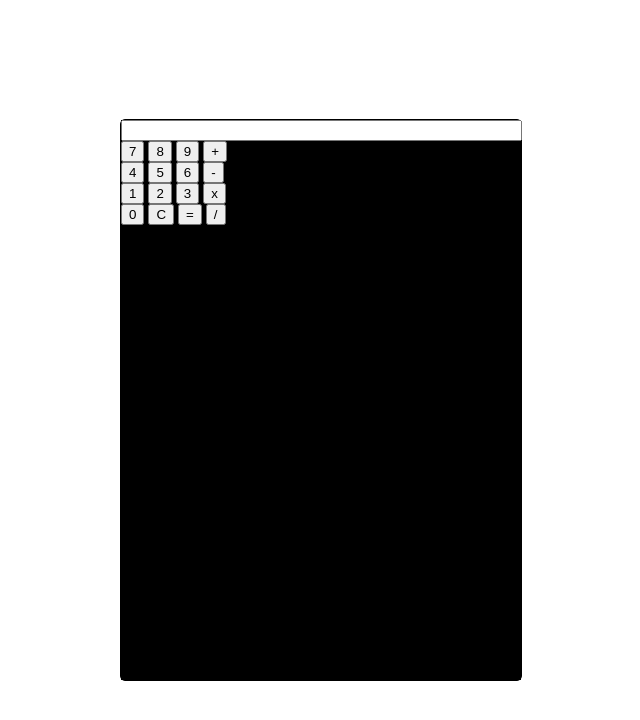
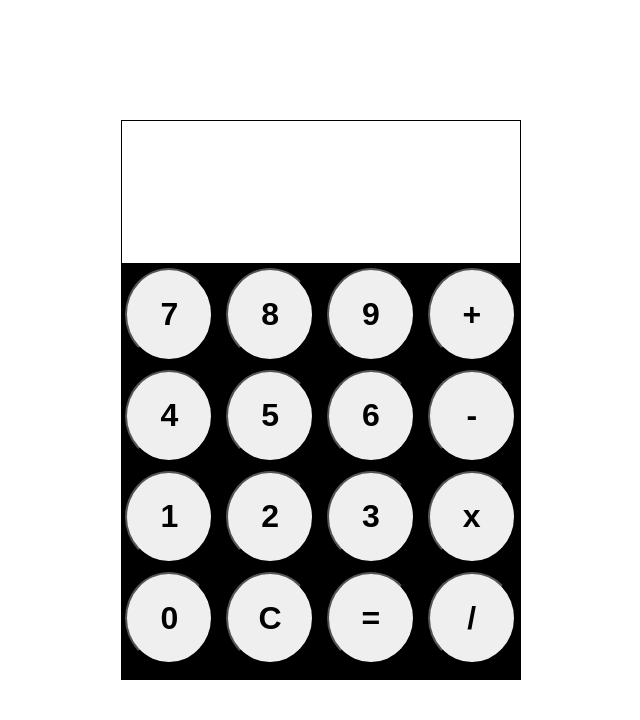
Before and after one commit to PabloProst/calculator, a plain HTML site: page index.html in a window 1280 px wide. Shown: the whole page, without its empty margins (319-959 px from the left). Drawn offline with Linux system fonts and the light colour scheme.

Commit message:
feat: basic design done

```diff
--- a/css/styles.css
+++ b/css/styles.css
@@ -1,10 +1,8 @@
 body {
     height: 100vh;
     width: 100vw;
-
     margin: 0;
     padding: 0;
-
     display: flex;
     justify-content: center;
     align-items: center;
@@ -13,18 +11,34 @@ body {
 #calculator-app {
     height: 35em;
     width: 25em;
-
-    border: solid 1px black;
     border-radius: 5px;
 }
 
 #calculator-app form {
     height: 100%;
     width: 100%;
-
     background-color: black;
 }
 
 #calculator-app input[type=text] {
-    width: 29.5em;
+    height: 25%;
+    width: 98.5%;
+    font-size: 2em;
+    cursor: default;
+    text-align: right;
+    outline: none;
+    border: 0;
+    border: solid 1px black;
 }
+
+#calculator-app input[type=button],
+input[type=reset] {
+    cursor: pointer;
+    width: 22%;
+    font-weight: bold;
+    padding: 10px;
+    margin: 4.4px;
+    height: 16.5%;
+    border-radius: 100%;
+    font-size: 2em;
+}
```
